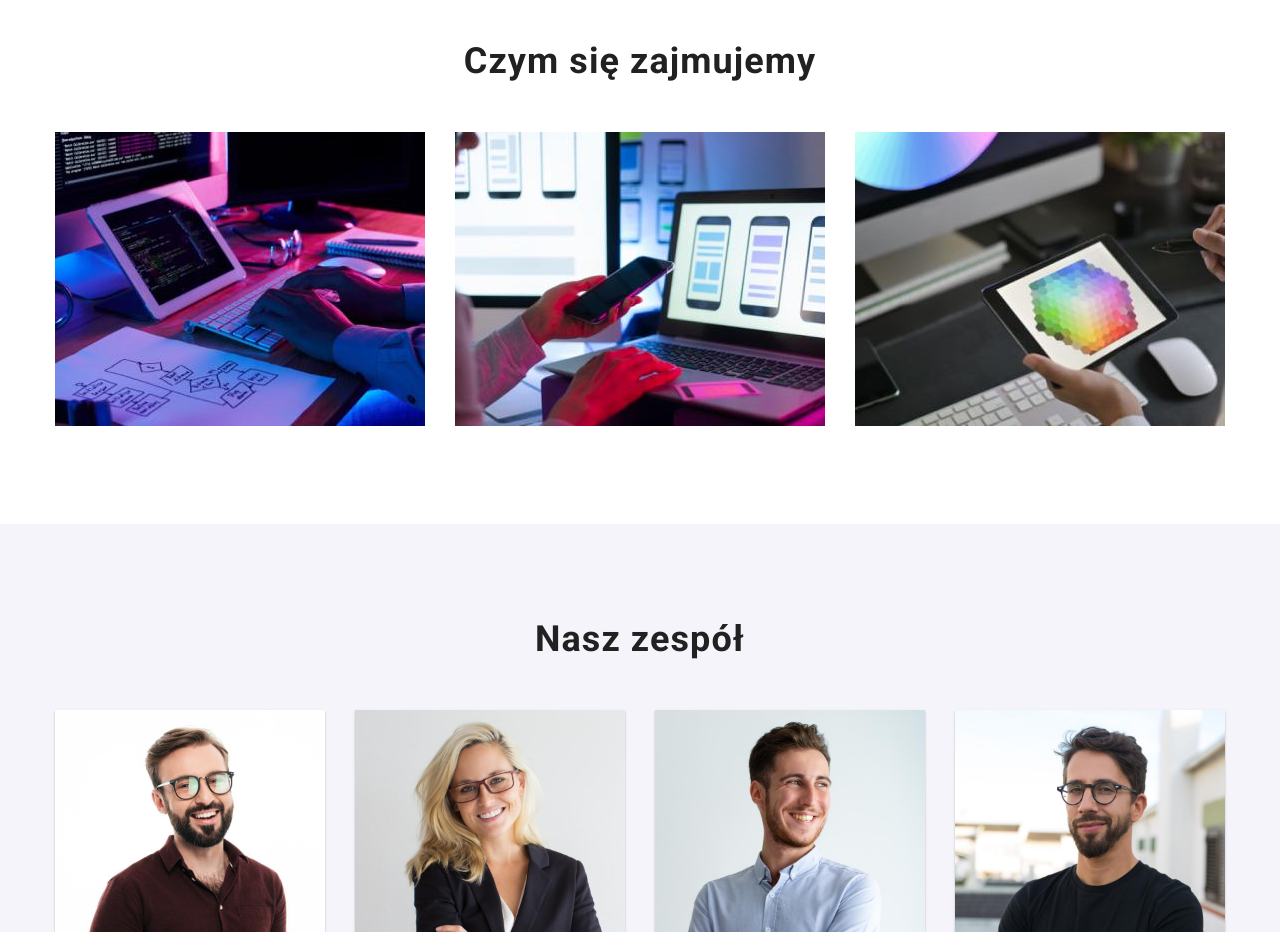
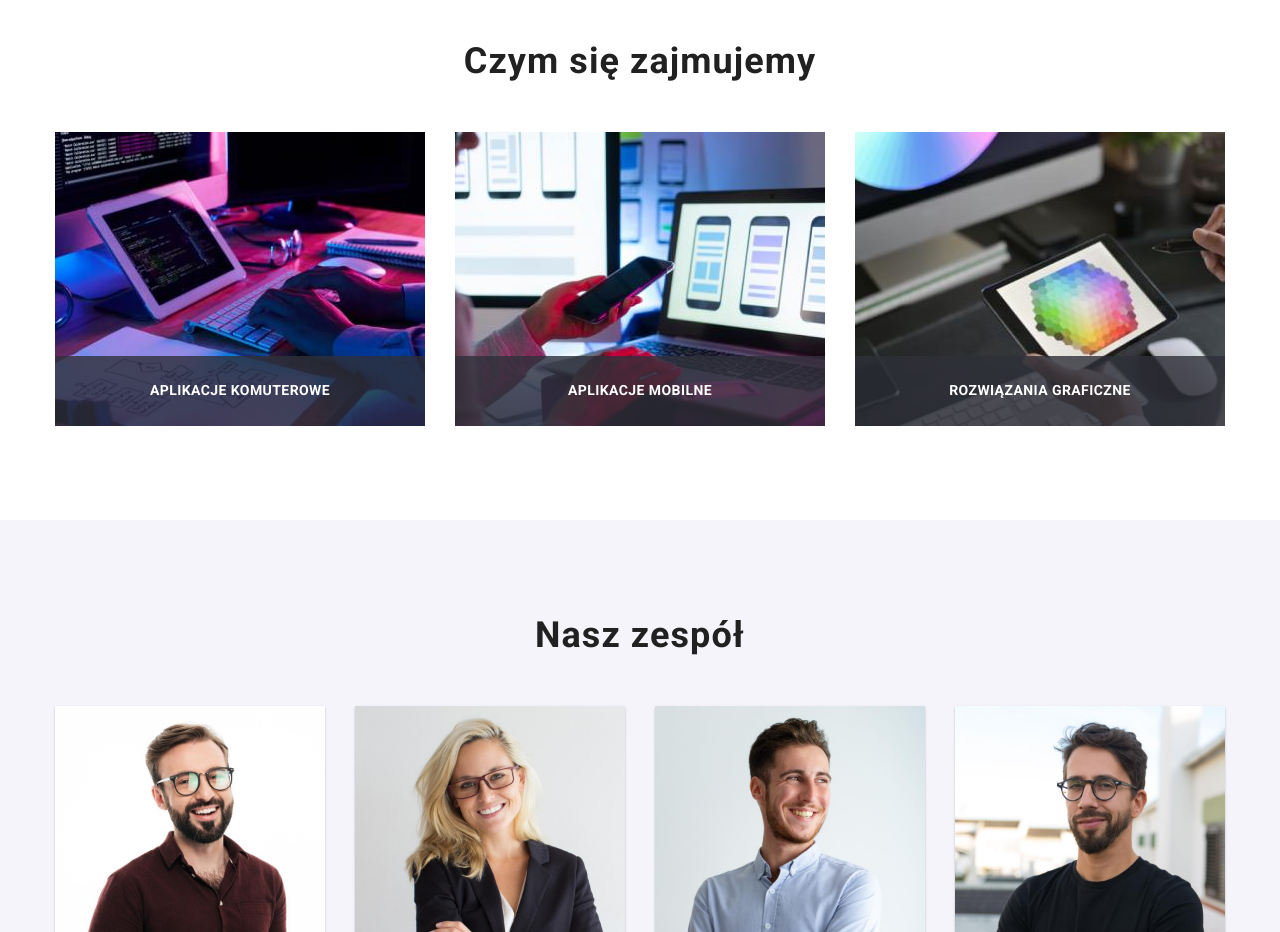
Before and after one commit to KarolTrombala/goit-markup-hw-05, a plain HTML site: page index.html in a window 1280 px wide. Shown: the part 1080-2012 px from the top of the page. Drawn offline with nearby package versions, Linux system fonts and the light colour scheme.

Commit message:
styles.css
added description for works section

```diff
--- a/css/styles.css
+++ b/css/styles.css
@@ -13,6 +13,7 @@
   --hero-gradient: rgba(47, 48, 58, 0.4);
   --customers-icon: #afb1b8;
   --social-icons-background: rgba(255, 255, 255, 0.1);
+  --works-background: rgba(47, 48, 58, 0.8);
 }
 
 * {
@@ -240,6 +241,26 @@ body {
   color: var(--main-color);
 
   margin-bottom: 50px;
+}
+.works-item {
+  position: relative;
+}
+.works-item img {
+  display: block;
+}
+.works-descrip {
+  font-weight: 700;
+  font-size: 14px;
+  line-height: 1.14;
+  text-align: center;
+  letter-spacing: 0.03em;
+  text-transform: uppercase;
+  color: var(--white-color);
+  background-color: var(--works-background);
+  position: absolute;;
+  width: 100%;
+  bottom: 0;
+  padding: 27px 0;
 }
 
 /* Nasz zespół */
--- a/index.html
+++ b/index.html
@@ -125,29 +125,32 @@
         <div class="container">
           <h2 class="works-title">Czym się zajmujemy</h2>
           <ul class="list">
-            <li>
+            <li class="works-item">
               <img
                 src="./images/desk1.jpg"
                 alt="Praca przy biurku na komputerze i tablecie"
                 width="370"
                 height="294"
               />
+              <p class="works-descrip">Aplikacje Komuterowe</p>
             </li>
-            <li>
+            <li class="works-item">
               <img
                 src="./images/desk2.jpg"
                 alt="Praca przy biurku z latopem i telefonem komórkowym"
                 width="370"
                 height="294"
               />
+              <p class="works-descrip">Aplikacje Mobilne</p>
             </li>
-            <li>
+            <li class="works-item">
               <img
                 src="./images/desk3.jpg"
                 alt="Praca z tabletem"
                 width="370"
                 height="294"
               />
+              <p class="works-descrip">Rozwiązania graficzne</p>
             </li>
           </ul>
         </div>
```
